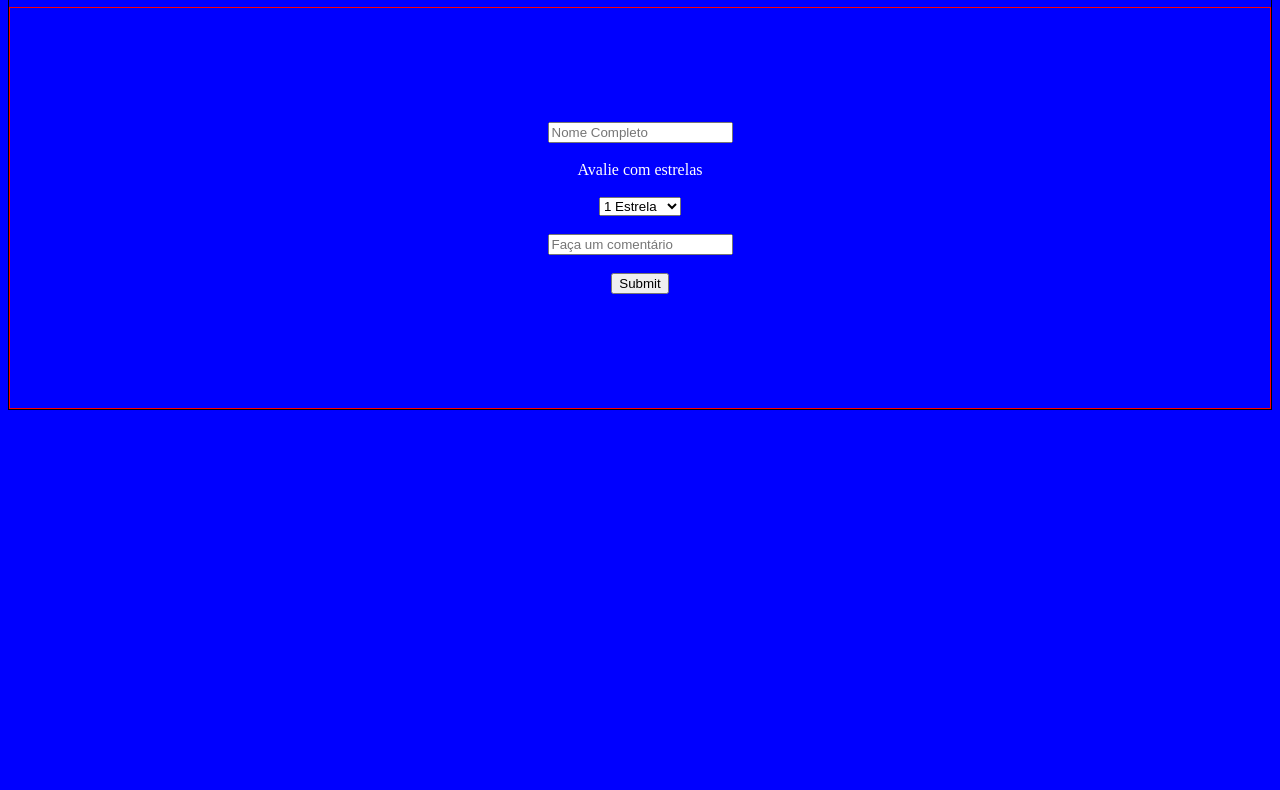
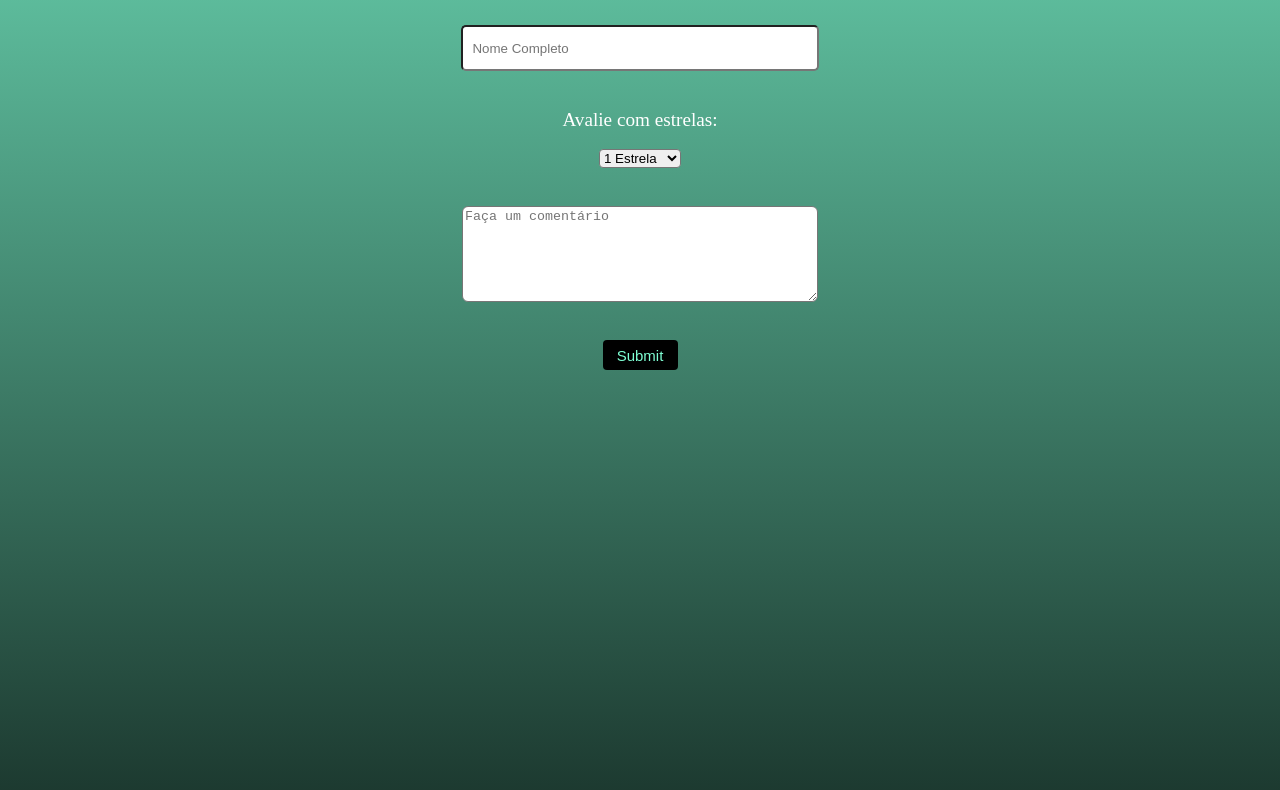
Before and after one commit to J-Ferre1ra/FormInterativo, a plain HTML site: page index.html in a window 1280 px wide. Shown: the part 82-872 px from the top of the page. Before the commit the page ends 800 px from the top, so only its background shows below. Drawn offline with Linux system fonts and the light colour scheme.

Commit message:
criação do css

```diff
--- a/index.html
+++ b/index.html
@@ -12,20 +12,20 @@
 <body>
     <h1>Formulário de Feedback Interativo</h1>
     <form action="">
-        <input type="text" placeholder="Nome Completo"><br>
+        <input type="text" id="name" placeholder="  Nome Completo"><br>
+        <div class="div-stars">
+            <label id="stars-qtd" for="stars-qtd">Avalie com estrelas:</label><br>
+            <select name="stars-qtd" id="box-stars">
+                <option value="estrela1">1 Estrela</option>
+                <option value="estrela2">2 Estrelas</option>
+                <option value="estrela3">3 Estrelas</option>
+                <option value="estrela4">4 Estrelas</option>
+                <option value="estrela5">5 Estrelas</option>
+            </select>
+        </div><br>
+        <textarea id="comentary" placeholder="Faça um comentário"></textarea><br>
 
-        <label id="estrelas-qtd" for="estrelas-qtd">Avalie com estrelas</label><br>
-        <select name="estrelas-qtd" id="avali-estrelas">
-            <option value="estrela1">1 Estrela</option>
-            <option value="estrela2">2 Estrelas</option>
-            <option value="estrela3">3 Estrelas</option>
-            <option value="estrela4">4 Estrelas</option>
-            <option value="estrela5">5 Estrelas</option>
-        </select><br>
-
-        <input type="text" placeholder="Faça um comentário"><br>
-
-        <input type="submit" name="Enviar" id="btnEnvio">
+        <input type="submit" name="Enviar" id="btn-submit">
     </form>
 </body>
 </html>
--- a/style.css
+++ b/style.css
@@ -1,19 +1,49 @@
-body{border: 1px solid black;
-    background-color: blue;
-    min-height: 400px;
+body{
+    background:linear-gradient(rgb(99, 200, 166),black);
+    height: 1200px;
 }
 h1{
     color: aliceblue;
     display: flex;
     justify-content: center;
 }
-form{border: 1px solid red;
+form{
     display: flex;
     justify-content: center;
     align-items:center;
     height: 400px;
     flex-direction: column;
+    gap: 10px;
+ }
+.div-stars{
+    display: flex;
+    align-items: center;
+    flex-direction: column;
 }
-#estrelas-qtd{
+#box-stars{
+    border-radius: 4px;
+    font-size:smaller;
+}
+#stars-qtd{
     color: white;
+    font-size:larger;
 }
+#name{
+    height: 40px;
+    width: 350px;
+    border-radius: 5px;
+}
+#comentary{
+    height: 90px;
+    width: 350px;
+    border-radius: 6px;
+}
+#btn-submit{
+    border-radius: 4px;
+    border-style: hidden;
+    height: 30px;
+    width: 75px;
+    font-size: 15px;
+    color:aquamarine;
+    background-color: black;
+}
```
